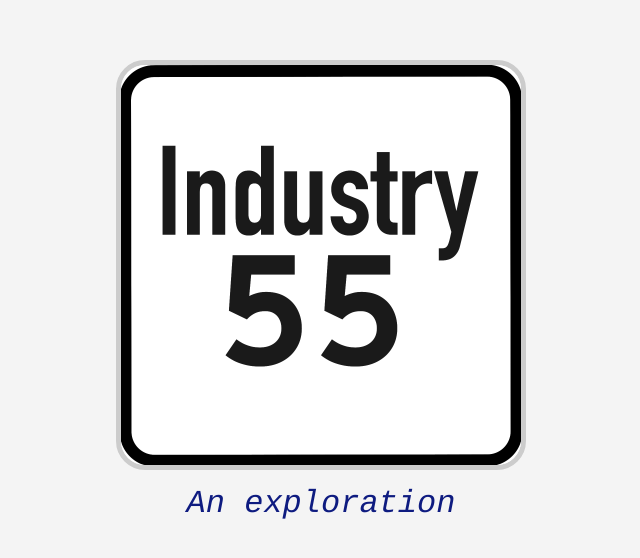
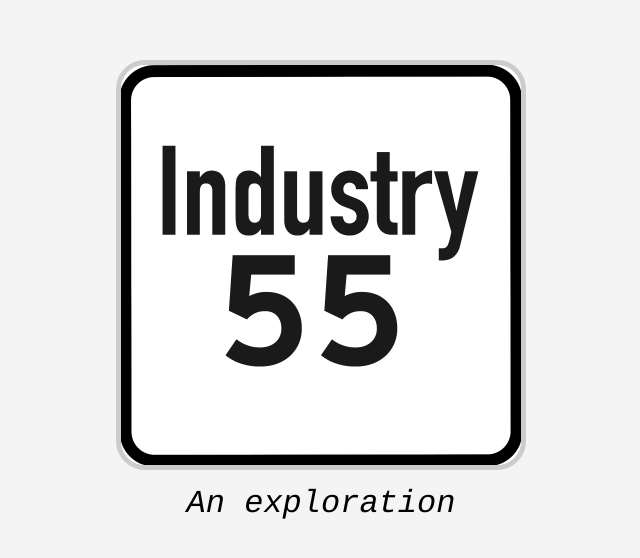
Before and after one commit to industryfiftyfive/website, a plain HTML site: page index.html in a window 1280 px wide. Shown: the part 108-666 px from the top of the page, without its empty margins (319-959 px from the left). Drawn offline with Linux system fonts and the light colour scheme.

Commit message:
Update style.css

```diff
--- a/style.css
+++ b/style.css
@@ -30,7 +30,7 @@ body {
     font-size: 2.0em; /* Smaller than the title but still prominent */
     font-style: italic; /* Add some stylistic flair */
     margin-top: 0;
-    color: #0E1B80; /* Very dark color for emphasis */
+    color: black; /* Very dark color for emphasis */
 }
 
 /* Styling for the image */
@@ -41,4 +41,5 @@ body {
     margin-bottom: 10px; /* Space below the image */
     border: 5px solid #ccc; /* Optional: adds a simple border around the image */
     border-radius: 29px; /* Optional: rounds the corners of the border */
+
 }
```
